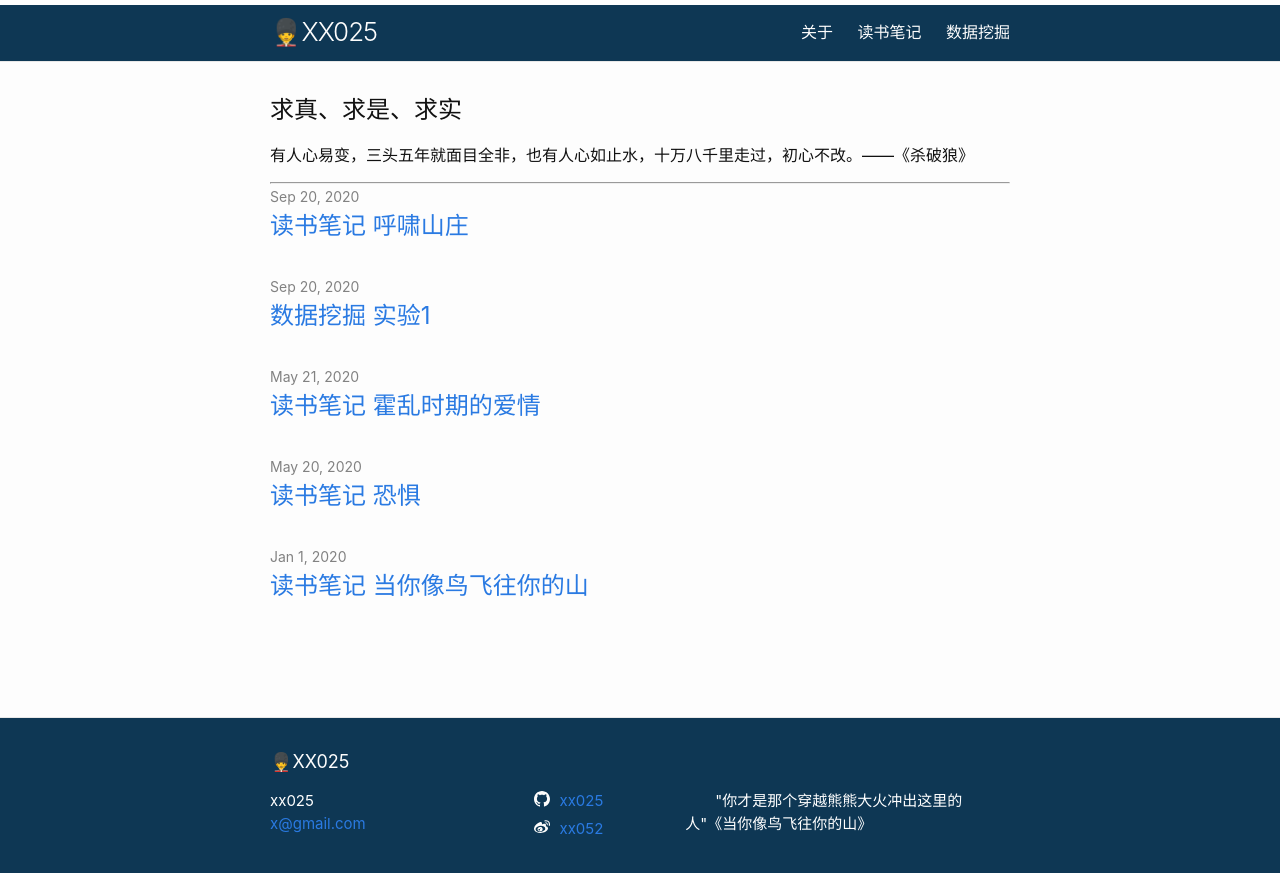
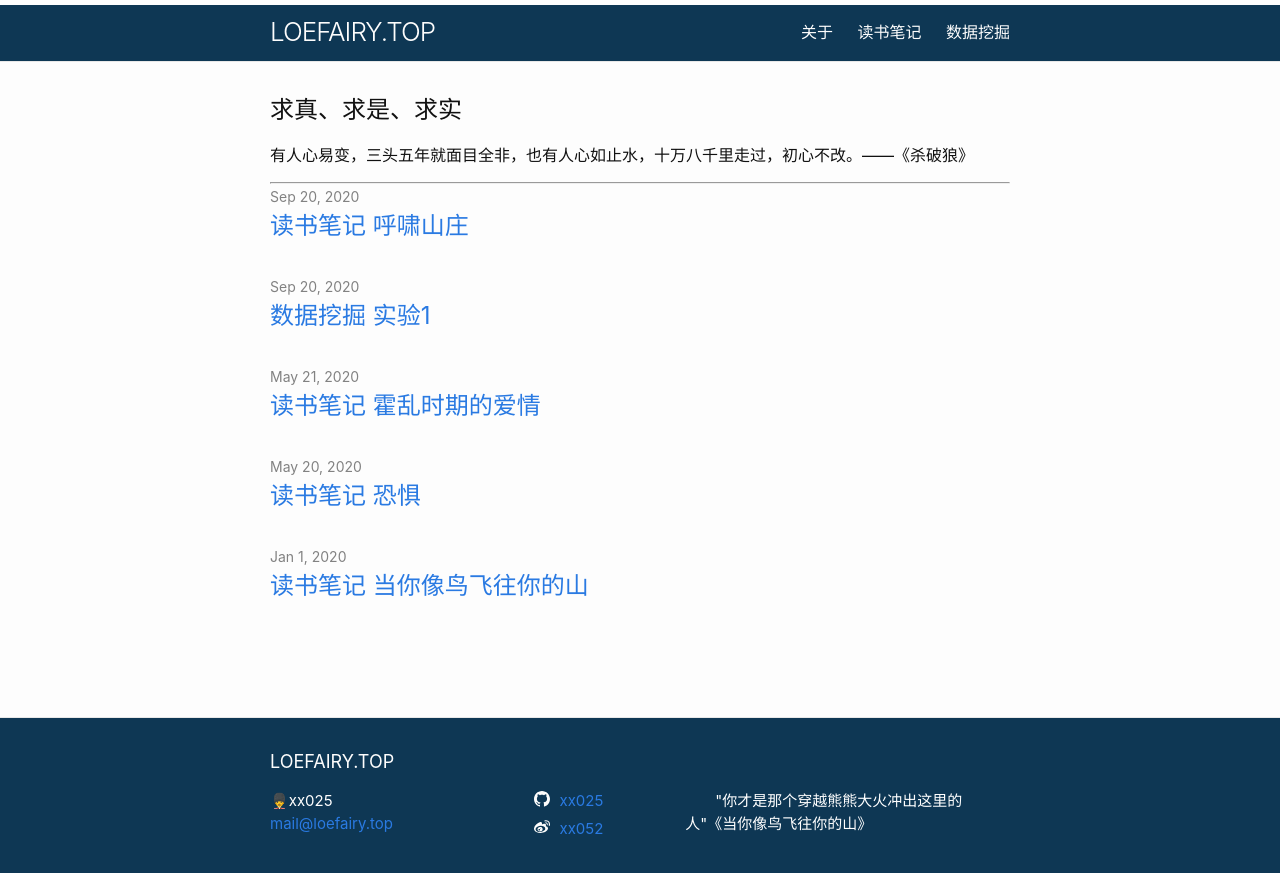
Before and after one commit to xx025/xx025.github.com, a Jekyll site: the page built from index.md, in a window 1280 px wide. Shown: the top 873 px of the page. Built offline with Jekyll 4.4.1, drawn with Linux system fonts in a browser that asks for light colours.

Commit message:
Update _config.yml

```diff
--- a/_config.yml
+++ b/_config.yml
@@ -1,11 +1,11 @@
-title: 💂‍♂️XX025
-email: x@gmail.com
-author: xx025
+title: LOEFAIRY.TOP
+email: mail@loefairy.top
+author: 💂‍♂️xx025
 description: >- # this means to ignore newlines until "baseurl:"
   "你才是那个穿越熊熊大火冲出这里的人"《当你像鸟飞往你的山》
 baseurl: ""
 url: ""
-github_username:  xx025
+github_username: xx025
 weibo_username: xx052
 weibo_username_id: 'rmrb'
 theme: minima
```
